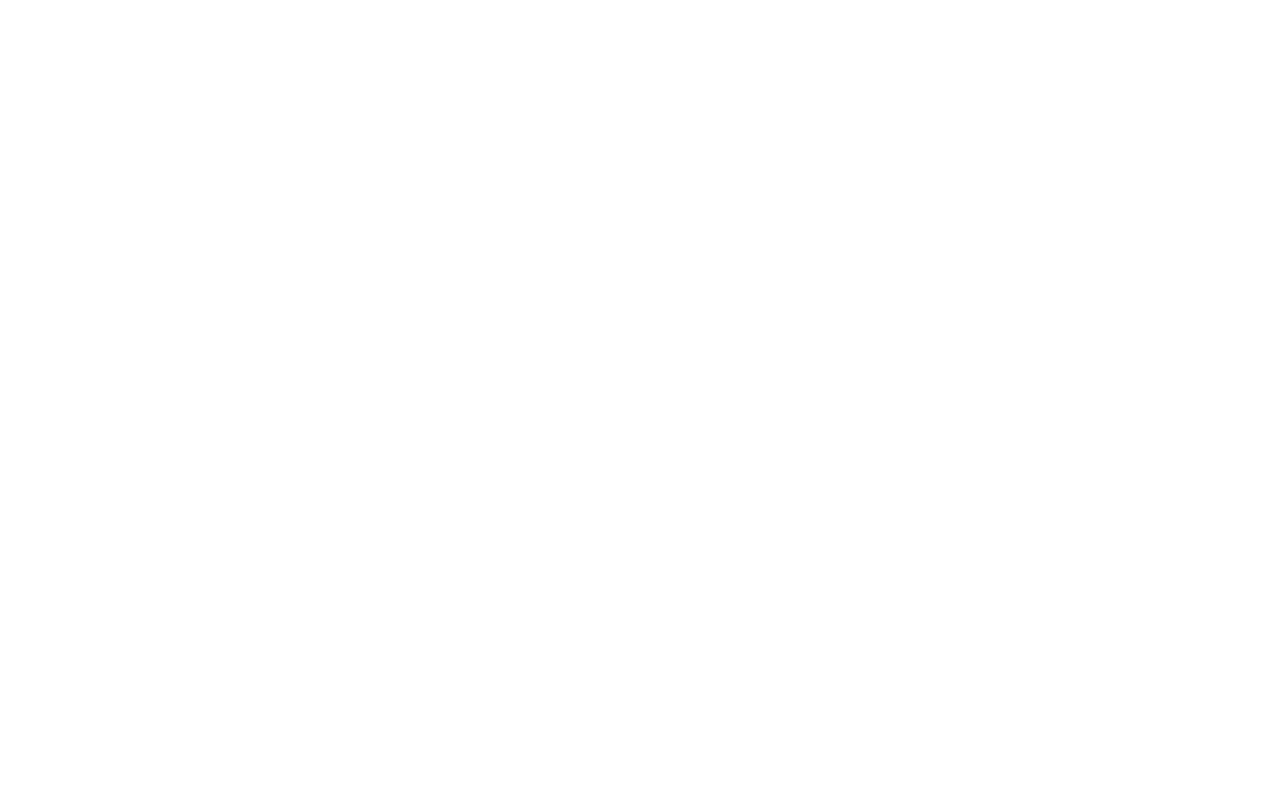
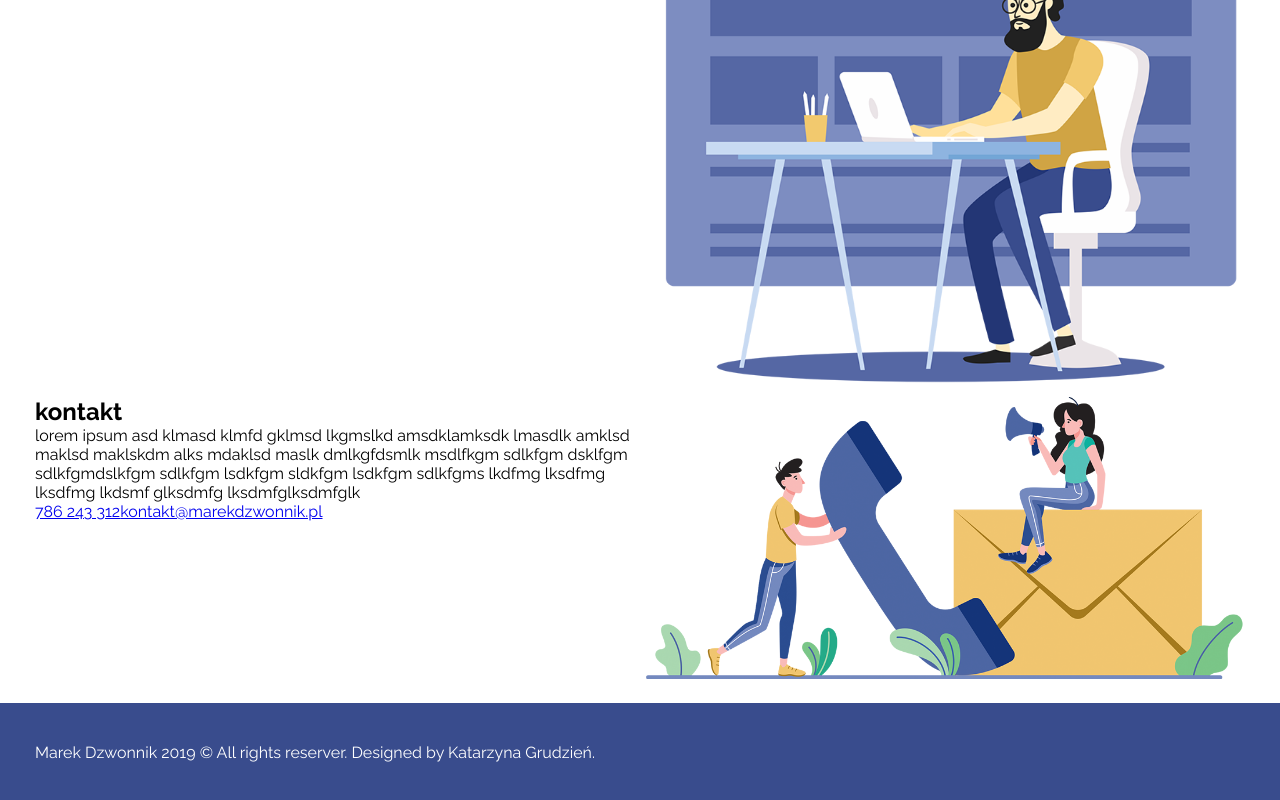
Before and after one commit to MarekDzw/Portfolio, a Vue app: page / in a window 1280 px wide. Shown: the part 882-1682 px from the top of the page. Before the commit the page ends 870 px from the top, so only its background shows below. Built offline with nearby package versions, Linux system fonts and the light colour scheme.

Commit message:
dodany footer

```diff
--- a/src/App.vue
+++ b/src/App.vue
@@ -2,16 +2,19 @@
   <div id="app">
     <Menu />
     <router-view></router-view>
+    <Footer />
   </div>
 </template>
 
 <script>
 import Menu from "./components/Menu.vue";
+import Footer from "./components/Footer.vue";
 
 export default {
   name: "App",
   components: {
-    Menu
+    Menu,
+    Footer
   }
 };
 </script>
--- /dev/null
+++ b/src/components/Footer.vue
@@ -0,0 +1,42 @@
+<template>
+  <div class="footer">
+    <div class="wrapper">
+      <p>
+        Marek Dzwonnik 2019 © All rights reserver.
+        <br class="none" />Designed by
+        <a href="https://grudzienkatarzyna.pl/" target="blank">Katarzyna Grudzień.</a>
+      </p>
+    </div>
+  </div>
+</template>
+
+<script>
+export default {
+  name: "Footer"
+};
+</script>
+
+<style lang="scss" scoped>
+.footer {
+  background: #394c8d;
+  color: white;
+  padding: 20px 0px;
+  .none {
+    display: none;
+  }
+}
+a {
+  color: white;
+  text-decoration: none;
+  &:hover {
+    color: #f2c96e;
+  }
+}
+@media (max-width: 769px) {
+  .footer {
+    .none {
+      display: block;
+    }
+  }
+}
+</style>
--- a/src/components/NextPage.vue
+++ b/src/components/NextPage.vue
@@ -1,7 +1,7 @@
 <template>
   <div class="flex">
     <div class="two-column">
-      <div>
+      <div class="two-column-content">
         <h2>{{ sections.title }}</h2>
         <p>{{ sections.contentText }}</p>
         <div v-if="sections.contact.phone">
@@ -17,7 +17,7 @@
         </div>
         <Button v-if="sections.button.text" v-bind:button="sections.button" />
       </div>
-      <div>
+      <div class="two-column-image">
         <img :src="sections.image.src" :alt="sections.image.alt" />
       </div>
     </div>
@@ -38,10 +38,14 @@ export default {
 
 <style lang="scss" scoped>
 .two-column {
-  display: flex;
-  justify-content: space-between;
+  display: grid;
+  grid-auto-columns: 1fr 1fr;
+  &-content{}
+  &-image{
+    grid-column: 2;
+  }
 }
 img {
-  width: 80%;
+  width: 100%;
 }
 </style>
```
